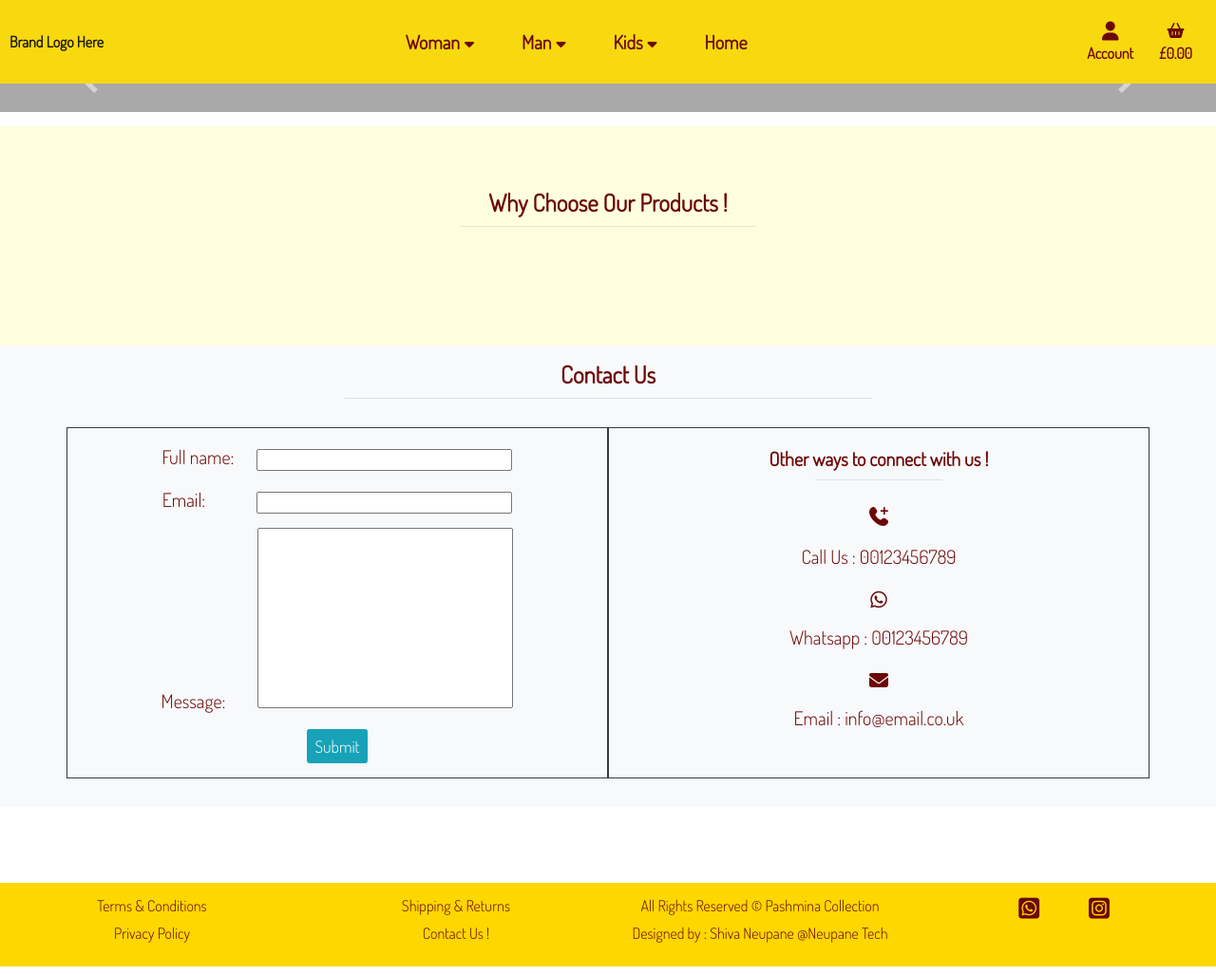
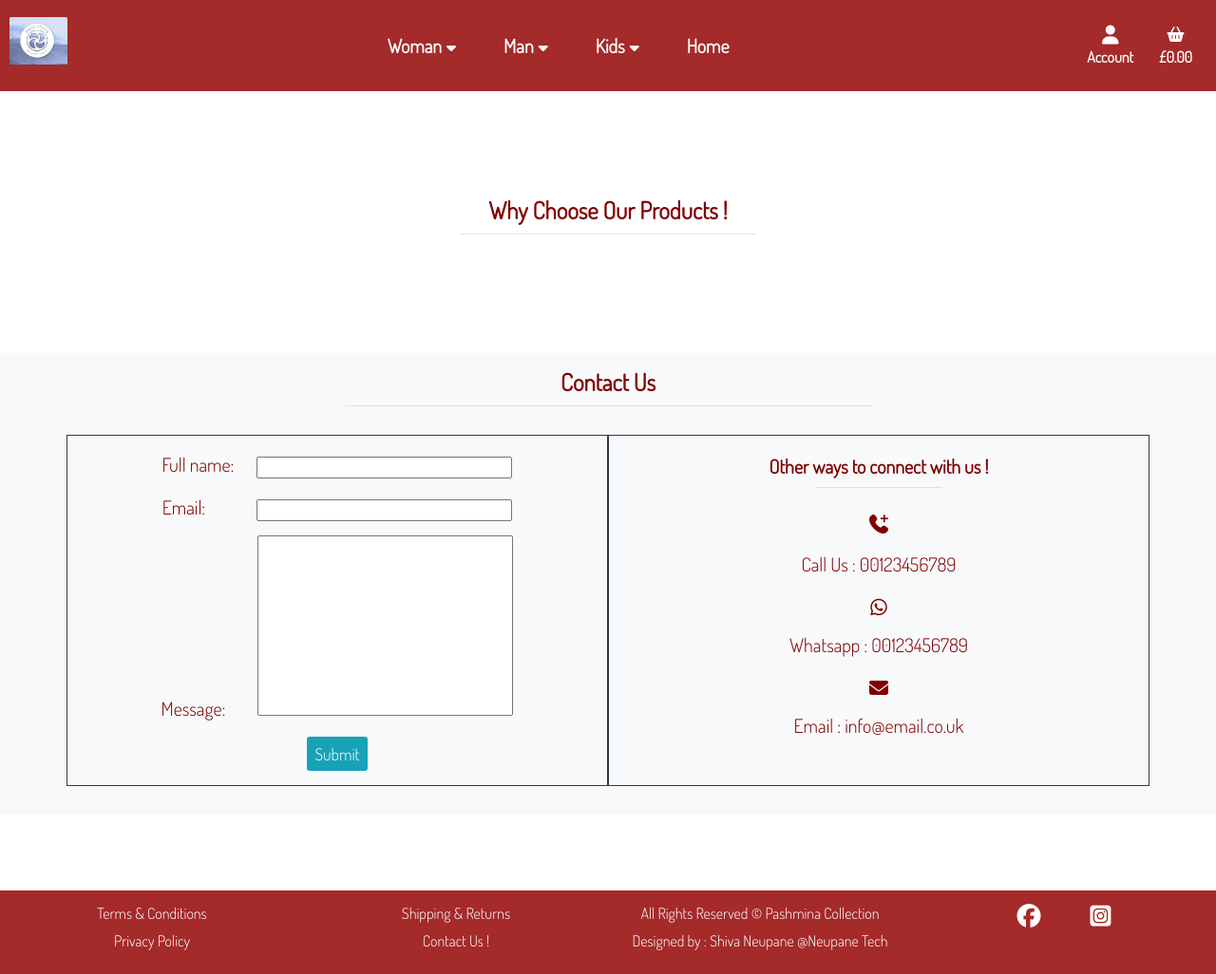
Before and after one commit to shiva123-coder/pashmina-collection, a Django app: page / in a window 1280 px wide. Shown: the whole page at 95% size. Run offline with Django 5.2, Linux system fonts and the light colour scheme; data that the repository does not hold is empty; some libraries are stand-ins or nearby versions.

Commit message:
UPdated css color

```diff
--- a/home/static/home/css/home.css
+++ b/home/static/home/css/home.css
@@ -23,6 +23,20 @@
 
    .dropdown-menu-second {
        left: auto;
+   }
+   /*--Navbar--*/
+
+   img.main-logo {
+       height: 5rem;
+       padding: 0px;
+   }
+
+   .brand-logo {
+       height: 120px;
+       width: fit-content;
+       margin-bottom: -30px;
+       margin-top: -30px;
+       padding-top: 30px;
    }
    /*--Homepage - Carousel --*/
 
@@ -66,6 +80,15 @@
        left: 50%;
        margin-right: -50%;
        transform: translate(-50%, -50%);
+   }
+
+   .sign,
+   .text-desc {
+       text-shadow: 0 0 25px var(--dark), 0 0 25px var(--gray-dark), 0 0 25px #fff, 0 0 20px #dde2db, 0 0 25px var(--light), 0 0 25px var(--light), 0 0 50px var(--light), 0 0 50px #e0e5df;
+   }
+
+   .text-desc {
+       letter-spacing: 0.25rem;
    }
    /*--First Carousel--*/
 
--- a/home/templates/home/home.html
+++ b/home/templates/home/home.html
@@ -38,14 +38,14 @@
                             <p class="banner-sub-text text-center h3 text-main open-text"><strong class="text-desc text-main text-white">{{ carousel.description }}</strong></p>
                         {% endif %}
                         {% if carousel.extra_info %}
-                            <p class="banner-sub-text text-center h3 text-main open-text">{{ carousel.extra_info }}</p>
+                            <p class="banner-sub-text text-center h3 text-main open-text mb-4">{{ carousel.extra_info }}</p>
                         {% endif %}
                             <!--search field-->
                             <div class="col-6 col-lg-4 mx-auto search-box mt-4 pt-4">
                                 <form method="GET" action="{% url 'all_products' %}">
                                     <div class="input-group input-group-home">
-                                        <input class="form-control border border-white search-field p-4" type="text" name="q" placeholder="Search">
-                                        <div class="input-group-append">
+                                        <input class="form-control border border-white search-field p-4 mt-4" type="text" name="q" placeholder="Search">
+                                        <div class="input-group-append mt-4">
                                             <button class="form-control btn btn-black border border-white search-btn" type="submit">
                                                 <span class="icon">
                                                     <i class="fas fa-search"></i>
@@ -59,8 +59,8 @@
                             <!--Buttond for 1st carousel/If and whenever needed-->
                             {% if carousel.css_class == 'first' %}
                                 {% if carousel.btn_main_first %}
-                                    <a href="{% url 'all_products' %}" class="btn btn-info mt-3 mr-3 btn-main-first">
-                                        <strong class="h4 btn-main-first">{{ carousel.btn_main_first }}</strong>
+                                    <a href="{% url 'all_products' %}" class="btn btn-info mt-3 mr-3 btn-info-first">
+                                        <strong class="h4 btn-info-first">{{ carousel.btn_main_first }}</strong>
                                     </a>
                                 {% endif %}
                                 <span>
@@ -73,8 +73,8 @@
                             <!--Buttond for 2nd carousel/If and whenever needed-->
                             {% if carousel.css_class == 'second' %}
                                 {% if carousel.btn_main_second %}
-                                    <a href="" class="btn btn-info mt-3 mr-3 btn-main-second">
-                                        <strong class="h4 btn-main-second">{{ carousel.btn_main_second }}</strong>
+                                    <a href="" class="btn btn-info mt-3 mr-3 btn-info-second">
+                                        <strong class="h4 btn-info-second">{{ carousel.btn_main_second }}</strong>
                                     </a>
                                 {% endif %}
                                 <span>
@@ -101,15 +101,15 @@
         </div>
     </div>
     <!--Text paragaraph below carousel -->
-    <div id="intro-section" class="pt-4 pb-4 bg-first">
+    <div id="intro-section" class="pt-4 pb-4 ">
         <div class="container">
             <div class="row">
                 <div class="col">
                     {% for text in texts %}
-                        <h1 class="text-main mt-4 pt-4 text-center font-weight-bold first-text">{{ text.title }}</h1>
+                        <h1 class="text-main mt-4 pt-4 text-center font-weight-bold first-text text-sub">{{ text.title }}</h1>
                         <hr class="w-25 mx-auto mb-4">
-                        <h3 class="text-main mt-4 pt-4 text-center second-text">{{ text.heading }}</h3>
-                        <p class="text-main mt-4 pt-4 third-text">{{ text.description }}</p>
+                        <h3 class="text-main mt-4 pt-4 text-center second-text text-sub">{{ text.heading }}</h3>
+                        <p class="text-main mt-4 pt-4 third-text text-sub">{{ text.description }}</p>
                         <a href="{% url 'all_products' %}" class="btn btn-info mt-4 p-3 ">
                             <strong class="h3 text-capitalize">{{ text.btn_text }}</strong>
                         </a>
@@ -119,11 +119,11 @@
         </div>
     </div>
     <!--Why choose us section-->
-    <div id="info-section" class="pt-4 mt-4 pb-4 bg-second">
+    <div id="info-section" class="pt-4 mt-4 pb-4">
         <div class="container-fluid container-second">
             <div class="row justify-content-around row-card-heading">
                 <div class="col">
-                    <h1 class=" text-main heading-card-main font-weight-bold first-text">Why Choose Our Products !
+                    <h1 class=" text-main heading-card-main font-weight-bold first-text text-sub">Why Choose Our Products !
                     </h1>
                     <hr class="w-25 mx-auto mb-4">
                 </div>
@@ -138,10 +138,10 @@
                                 <img class="card-img-top card-img-top-home img-fluid" src="{{ MEDIA_URL }}no-image.jpg" alt="image">
                             {% endif %}
                             <div class="card-body">
-                                <h5 class="card-title second-text">{{ card.title }}</h5>
-                                <p class="card-text third-text">{{ card.heading }}</p>
+                                <h5 class="card-title second-text text-sub">{{ card.title }}</h5>
+                                <p class="card-text third-text text-sub">{{ card.heading }}</p>
                                 <a class="text-center">
-                                    <button type="button" class="btn btn-light btn-sm btn-card third-text" data-toggle="modal" data-target="#homeCardModal{{ forloop.counter }}">{{ card.btn_card }}</button>
+                                    <button type="button" class="btn btn-info btn-sm btn-card third-text" data-toggle="modal" data-target="#homeCardModal{{ forloop.counter }}">{{ card.btn_card }}</button>
                                 </a>
                             </div>
                         </div>
@@ -157,7 +157,7 @@
                                 </button>
                             </div>
                             <div class="modal-body">
-                                <p class="modal-body text-main third-text">{{ card.description }}</p>
+                                <p class="modal-body text-main third-text text-sub">{{ card.description }}</p>
                             </div>
                             <div class="modal-footer">
                                 <button type="button" class="btn btn-danger" data-dismiss="modal" id="modalClose">Close</button>
@@ -172,14 +172,14 @@
     <!-- Contact Form -->
     <div id="contact-section" class="pb-4 pt-4 bg-light">
         <div class="container contact-form-container pb-4">
-            <h2 class="first-text text-center">Contact Us</h2>
+            <h2 class="first-text text-center text-sub">Contact Us</h2>
             <hr class="w-50 mx-auto pb-4 mb-4">
             <div class="row">
                 <div class="col-12 col-md-6 pt-4 pb-4 border border-dark">
-                    <form method="post" class="contact-form third-text">
+                    <form method="post" class="contact-form third-text text-sub">
                         {% csrf_token %}
                         {{ form.as_p }}
-                        <button type="submit" class="btn btn-info mx-auto text-white fourth-text">Submit</button>
+                        <button type="submit" class="btn btn-info mx-auto text-white fourth-text text-sub">Submit</button>
                     </form>
                     {% if success_message %}
                         <div class="alert alert-success mt-3" role="alert">
@@ -188,22 +188,22 @@
                     {% endif %}
                 </div>
                 <div class="col-md-6 third-text border border-dark">
-                    <h3 class="mt-3 pt-3 mb-3 text-center font-weight-bold h2">Other ways to connect with us !</h3>
+                    <h3 class="mt-3 pt-3 mb-3 text-center font-weight-bold h2 second-text text-sub">Other ways to connect with us !</h3>
                     <hr class="w-25 mx-auto pb-3">
                     <!--call-->
                     <div class="connect-medium">
-                        <p class="mt-4 text-center"><i class="fi fi-sr-phone-plus"></i></p>
-                        <p class="text-center"><a href="tel:01202097134" class="third-text">Call Us : 00123456789</a></p>
+                        <p class="mt-4 text-center"><i class="fi fi-sr-phone-plus text-sub"></i></p>
+                        <p class="text-center"><a href="tel:01202097134" class="third-text text-sub">Call Us : 00123456789</a></p>
                     </div>
                     <!--whatsapp-->
                     <div class="connect-medium">
-                        <p class="mt-4 text-center"><i class="fab fa-whatsapp"></i></p>
-                        <p class="text-center"><a href="https://api.whatsapp.com/send?phone=+447470381691" class="third-text">Whatsapp : 00123456789</a></p>
+                        <p class="mt-4 text-center"><i class="fab fa-whatsapp text-sub"></i></p>
+                        <p class="text-center"><a href="https://api.whatsapp.com/send?phone=+447411786691" class="third-text text-sub">Whatsapp : 00123456789</a></p>
                     </div>
                     <!--email-->
                     <div class="connect-medium">
-                        <p class="mt-4 text-center"><i class="fas fa-envelope"></i></p>
-                        <p class="text-center"><a href="mailto:neupanedrivingschool@gmail.com" class="third-text">Email : info@email.co.uk</a></p>
+                        <p class="mt-4 text-center"><i class="fas fa-envelope text-sub"></i></p>
+                        <p class="text-center"><a href="mailto:neupanedrivingschool@gmail.com" class="third-text text-sub">Email : info@email.co.uk</a></p>
                     </div>
                 </div>
             </div>
--- a/product/templates/product/product.html
+++ b/product/templates/product/product.html
@@ -18,7 +18,7 @@
         </h1>
     {% endif %}
     <!-- Display all products -->
-    <div class="product-container-sub col-10 offset-1">
+    <div class="product-container-sub col-10 offset-1 mb-5 pb-5">
         <div class="row mt-1 mb-2"></div>
         <h1 class="text-center mb-4 second-text">Select from our full range</h1>
         <hr class="w-25 mx-auto mb-4 pb-4">
@@ -56,8 +56,7 @@
                                     <!--edit/delete button for admin to edit/delet woman from the page-->
                                     {% if request.user.is_superuser %}
                                         <small class="badges">
-                                            <a href="" class="badge badge-warning">Edit</a> |
-                                            <a class="badge badge-danger" href="">Delete</a>
+                                            <a class="badge badge-danger" href="{% url 'delete_product' product.id %}">Delete</a>
                                         </small>
                                     {% endif %}
                                 </div>
--- a/product/urls.py
+++ b/product/urls.py
@@ -7,4 +7,6 @@ urlpatterns = [
     path('woman_products/', views.woman_products, name='woman_products'),
     path('man_products/', views.man_products, name='man_products'),
     path('kids_products/', views.kids_products, name='kids_products'),
+    path('add/', views.add_product, name='add_product'),
+    path('delete/<int:product_id>/', views.delete_product, name='delete_product'),
 ]
--- a/static/css/base.css
+++ b/static/css/base.css
@@ -36,14 +36,13 @@ body {
 }
 
 :root {
-    --white: #FFFFFF;
-    --yellow: #f8d90f;
-    --green: #d3dd18;
-    --main: #6c0707;
+    --bg_main: brown;
+    --text_main: #FFFFFF;
+    --second_text: maroon;
 }
 
 header {
-    background-color: var(--yellow);
+    background-color: var(--bg_main);
     z-index: 999;
 }
 
@@ -57,29 +56,33 @@ header {
 /*---------specials----------*/
 
 .text-main {
-    color: var(--main);
+    color: var(--text_main);
     font-size: 1.6rem;
 }
 
+.text-sub {
+    color: var(--second_text);
+}
+
+.bg-main {
+    background: var(--bg_main);
+}
+
 .first-text {
-    color: var(--main);
     font-weight: bold;
     font-size: 2.5rem;
 }
 
 .second-text {
-    color: var(--main);
     font-weight: bold;
     font-size: 2rem;
 }
 
 .third-text {
-    color: var(--main);
     font-size: 2rem;
 }
 
 .fourth-text {
-    color: var(--main);
     font-size: 1.75rem;
 }
 
@@ -94,11 +97,6 @@ header {
 .bg-third {
     background: lightskyblue;
 }
-
-
-/* .text-dark {
-    font-size: 1.25rem;
-} */
 
 .message-container {
     position: fixed;
@@ -128,13 +126,21 @@ header {
     font-size: 2rem;
 }
 
+.navbar-light .navbar-brand {
+    color: var(--text_main);
+}
+
+.navbar-light .navbar-toggler {
+    background: var(--text_main);
+}
+
 .dropdown-item {
-    color: var(--main);
+    color: var(--text_main);
     font-size: 1.5rem;
     font-weight: bold;
     padding: 1rem;
     text-align: center;
-    background: gold;
+    background: var(--bg_main);
 }
 
 
@@ -149,7 +155,7 @@ header {
 /*-- Footer--*/
 
 footer {
-    background: gold;
+    background: var(--bg_main);
 }
 
 .social-icon-whatsapp {
--- a/templates/base.html
+++ b/templates/base.html
@@ -86,7 +86,6 @@
         <title>Pashmina Collection{% block extra_title %}{% endblock %}</title>
   </head>
     <body>
-        <div id="scroll-icon"><i class="far fa-arrow-alt-circle-up"></i></div>
         <header class="container-fluid">
             <!--navbar brand-->
             <div id="topnav" class="row bg-wite pt-lg-2 d-flex">
@@ -127,7 +126,7 @@
                             <div class="dropdown-menu border-0" aria-labelledby="user-options">
                                {% if request.user.is_authenticated %}
                                     {% if request.user.is_superuser %}
-                                        <a href="" class="dropdown-item dropdown-account">Admin</a>
+                                        <a href="{% url 'add_product' %}" class="dropdown-item dropdown-account">Admin</a>
                                     {% endif %}
                                         <a href="{% url 'profile' %}" class="dropdown-item dropdown-account">My Account</a>
                                         <a href="{% url 'account_logout' %}" class="dropdown-item dropdown-account">Logout</a>
--- a/templates/base_second.html
+++ b/templates/base_second.html
@@ -85,13 +85,17 @@
         <title>Pashmina Collection{% block extra_title %}{% endblock %}</title>
   </head>
     <body>
-        <div id="scroll-icon"><i class="far fa-arrow-alt-circle-up"></i></div>
         <header class="container-fluid">
             <!--navbar brand-->
             <div id="topnav" class="row bg-wite pt-3 pb-3 d-flex">
                 <nav class="navbar navbar-expand-lg navbar-light w-100">
                     <!--Display brand logo only on large/x-lg screen-->
-                    <a class="navbar-brand text-main font-weight-bold mx-auto d-none d-lg-block" href="#">Brand Logo Here</a>
+                    <a class="navbar-brand text-main font-weight-bold mx-auto d-none d-lg-block" href="#">
+                        <div class="brand-logo">
+                            <img class="card-img-top img-fluid main-logo" data-v-b1469874 src="{{ MEDIA_URL }}logo.jpg"
+                            alt="Company's Logo">
+                        </div>
+                    </a>
                     <!--Display Business Name only on small and medium screen-->
                     <a class="navbar-brand text-main first-text font-weight-bold mx-auto d-block d-lg-none" href="#">Business name</a>
                     <button class="navbar-toggler" type="button" data-toggle="collapse" data-target="#main-nav" aria-controls="main-nav" aria-expanded="false" aria-label="Toggle navigation">
@@ -112,7 +116,7 @@
                                 <div class="dropdown-menu dropdown-menu-second border-0" aria-labelledby="user-options">
                                 {% if request.user.is_authenticated %}
                                         {% if request.user.is_superuser %}
-                                            <a href="" class="dropdown-item dropdown-account">Admin</a>
+                                            <a href="{% url 'add_product' %}" class="dropdown-item dropdown-account">Admin</a>
                                         {% endif %}
                                             <a href="{% url 'profile' %}" class="dropdown-item dropdown-account">My Account</a>
                                             <a href="{% url 'account_logout' %}" class="dropdown-item dropdown-account">Logout</a>
--- a/templates/includes/footer/footer.html
+++ b/templates/includes/footer/footer.html
@@ -27,12 +27,12 @@
             <div class="col-sm-6 col-lg-3 text-center footer-content">
                 <h6 class="footer-text text-center">
                     <p>
-                        <a href="https://wa.me/whatsappphonenumber/?text=Hi Pashmina Store" target="_blank">
-                            <i class="fab fa-whatsapp-square social-icon social-icon-whatsapp first-text"></i>
+                        <a href="https://facebook.com" target="_blank">
+                            <i class="fab fa-facebook social-icon social-icon-whatsapp first-text text-main"></i>
                         </a>
                         <span>
                             <a href="https://instagram.com/pashmina.collection?utm_medium=copy_link">
-                                <i class="fab fa-instagram-square social-icon first-text"></i>
+                                <i class="fab fa-instagram-square social-icon first-text text-main"></i>
                             </a>
                         </span>
                     </p>
--- a/templates/includes/header.html
+++ b/templates/includes/header.html
@@ -1,10 +1,10 @@
-<div class="container-fluid header-container bg-first">
+<div class="container-fluid header-container bg-main">
     <!--hide offer/promo message on small screen and display booking and call button instead -->
     <div class="row d-none d-md-block">
         <div class="col-12 offer-col ">
             <!--This col is to display any offer of promotion on top of the carousel-->
             {% for offer in offertext %}
-                <h3 class="offer-text text-center pb-1 pt-1 display-inline ">
+                <h3 class="offer-text text-center pb-1 pt-1 display-inline text-main ">
                     {% if offer.offer_title1 %}
                         <span class="">{{ offer.offer_title2 }}</span>
                     {% endif %}
@@ -15,25 +15,4 @@
             {% endfor %}
         </div>
     </div>
-    <!--hide booking and call buttons on md, lg and xl device and display offer/promo message instead -->
-    <div class="row d-block d-md-none">
-        <div class="col-12 btn-col text-center">
-            <ul class="nav-btn d-flex justify-content-center ul-justify">
-                <li class="pt-2 d-none d-sm-block">
-                    <h4 class="pt-3"><a href="" class="font-weight-bold button-nav">Book Online</a></h4>
-                </li>
-                <li class="pt-2 ml-4 pl-4 d-sm-block d-md-none">
-                    <!--hide on mobile devices-->
-                    <h4 class="pt-3 d-none d-sm-block">
-                        <i class="fa-solid fa-phone fa-beat font-weight-bold button-nav"></i>
-                        <a href="tel:01202097134" class="font-weight-bold button-nav">01202097134</a>
-                    </h4>
-                    <!--Only display on mobile/small devices-->
-                    <h4 class="pt-3 d-block d-sm-none">
-                        <i class="fa-solid fa-phone fa-beat font-weight-bold button-nav mr-2 d-block d-sm-none"><a href="tel:01202097134" class="font-weight-bold button-nav">01202097134</a></i>
-                    </h4>
-                </li>
-            </ul>
-        </div>
-    </div>
 </div>
```
Also changed, not shown: pashmina_home/settings.py (+21 -21 lines), product/static/product/css/product.css (+12 -0 lines), product/templates/product/add_product.html (added, +51 -0 lines), product/templates/product/edit_product.html (added, +52 -0 lines), product/views.py (+82 -0 lines), README.md, media/IMG_6090.jpeg (deleted), media/chyangra.jpg (added), media/logo.jpg (added), media/mountain.jpg (added).
